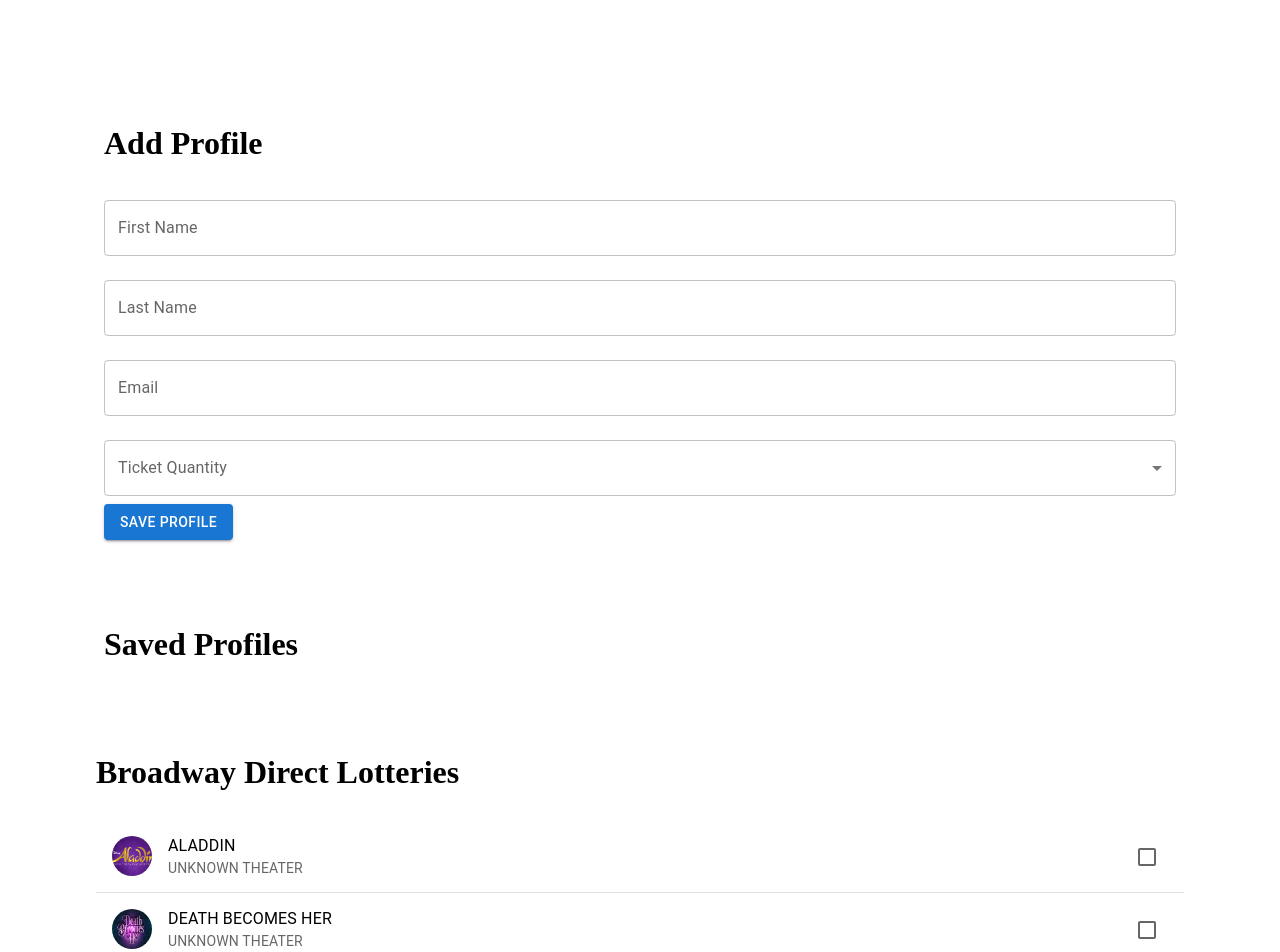
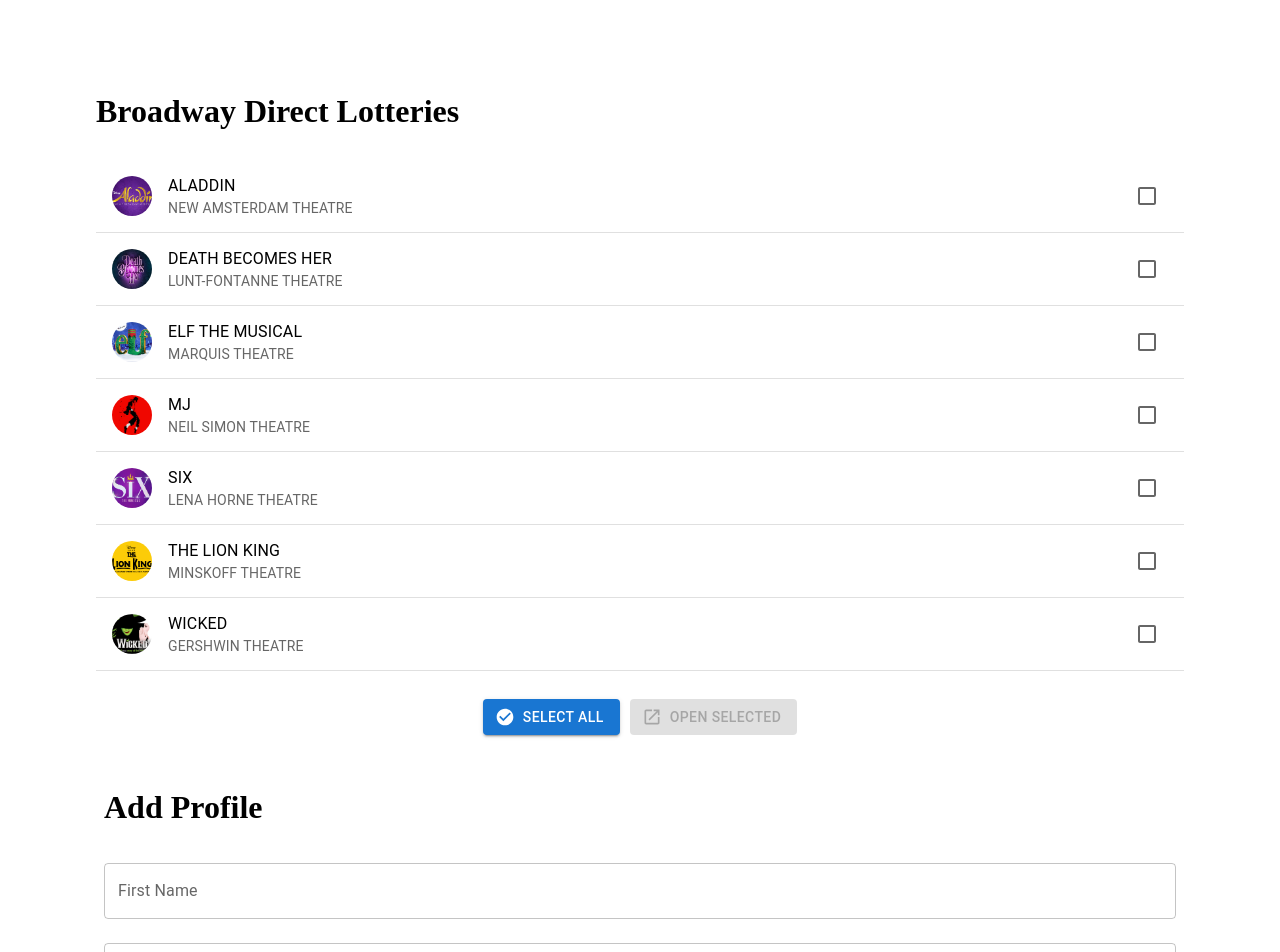
Before and after one commit to adinutzyc21/broadway-lottery, a React (Create React App) app: page / in a window 1280 px wide. Shown: the top 952 px of the page. Built offline with nearby package versions, Linux system fonts and the light colour scheme.

Commit message:
Some fixes

```diff
--- a/public/index.html
+++ b/public/index.html
@@ -24,7 +24,7 @@
       work correctly both with client-side routing and a non-root public URL.
       Learn how to configure a non-root public URL by running `npm run build`.
     -->
-        <title>Autoenter Broadway Lotteries</title>
+        <title>Broadway Lottery Sign Up</title>
     </head>
     <body>
         <noscript>You need to enable JavaScript to run this app.</noscript>
--- a/src/components/BroadwayLottery.tsx
+++ b/src/components/BroadwayLottery.tsx
@@ -46,8 +46,13 @@
     const handleOpenSelected = (): void => {
         LOTTERY_LIST.filter((show) => selectedShows.includes(show.id)).forEach(
             (show) => {
-                //     window.open(show.url, "_blank");
-                console.log(show.name);
+                chrome.tabs.create(
+                    {
+                        url: `${show.url}?bwayExt=true`,
+                        active: false,
+                    },
+                    (tab) => {}
+                );
             }
         );
     };
--- a/src/components/MainApp.tsx
+++ b/src/components/MainApp.tsx
@@ -62,9 +62,9 @@
                 </Tooltip>
             </Typography> */}
             <ProfilesContext.Provider value={value}>
+                <BroadwayLottery />
                 <ProfileForm />
                 <SavedProfiles />
-                <BroadwayLottery />
             </ProfilesContext.Provider>
 
             <Snackbar
--- a/src/utils/constants.js
+++ b/src/utils/constants.js
@@ -4,42 +4,42 @@
         name: "ALADDIN",
         url: "https://lottery.broadwaydirect.com/show/aladdin/",
         img: "assets/bway/aladdin.jpg",
-        theater: "UNKNOWN THEATER",
+        theater: "NEW AMSTERDAM THEATRE",
     },
     {
         id: 1,
         name: "DEATH BECOMES HER",
         url: "https://lottery.broadwaydirect.com/show/dbh-nyc/",
         img: "assets/bway/dbh-nyc.jpg",
-        theater: "UNKNOWN THEATER",
+        theater: "LUNT-FONTANNE THEATRE",
     },
     {
         id: 2,
         name: "ELF THE MUSICAL",
         url: "https://lottery.broadwaydirect.com/show/elf-ny/",
         img: "assets/bway/elf-ny.jpg",
-        theater: "UNKNOWN THEATER",
+        theater: "MARQUIS THEATRE",
     },
     {
         id: 3,
         name: "MJ",
         url: "https://lottery.broadwaydirect.com/show/mj-ny/",
         img: "assets/bway/mj-ny.jpg",
-        theater: "UNKNOWN THEATER",
+        theater: "NEIL SIMON THEATRE",
     },
     {
         id: 4,
         name: "SIX",
         url: "https://lottery.broadwaydirect.com/show/six-ny/",
         img: "assets/bway/six-ny.jpg",
-        theater: "UNKNOWN THEATER",
+        theater: "LENA HORNE THEATRE",
     },
     {
         id: 5,
         name: "THE LION KING ",
         url: "https://lottery.broadwaydirect.com/show/the-lion-king/",
         img: "assets/bway/the-lion-king.jpg",
-        theater: "UNKNOWN THEATER",
+        theater: "MINSKOFF THEATRE",
     },
     {
         id: 6,
```
Also changed, not shown: public/broadwayDirectContent.js (renamed from public/broadway.js), public/manifest.json, 1 other file (tests, documents, lock files or other folders).
